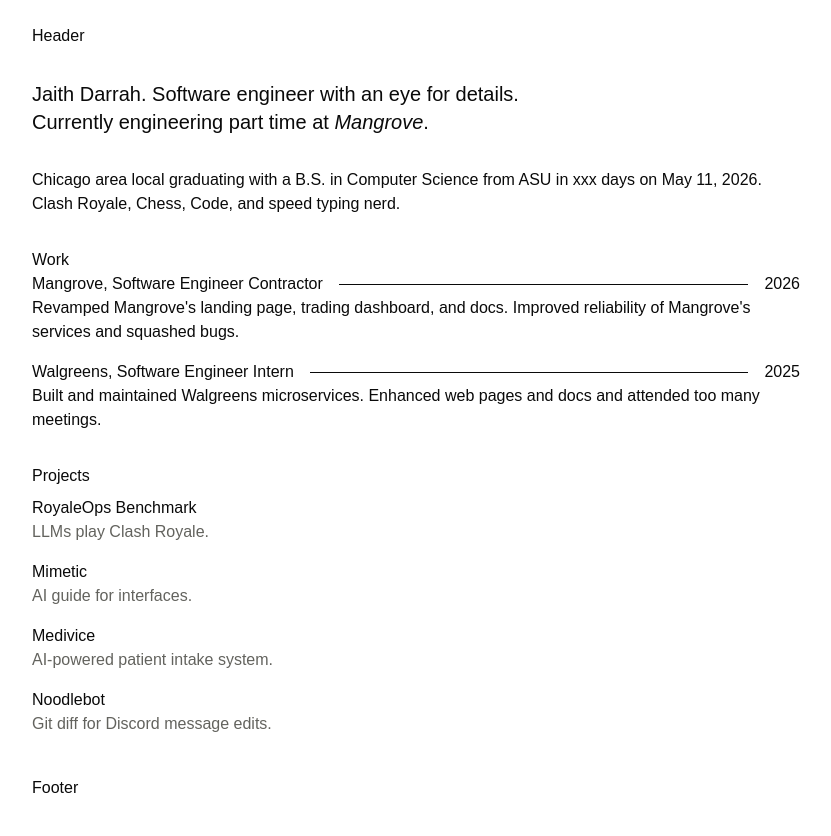
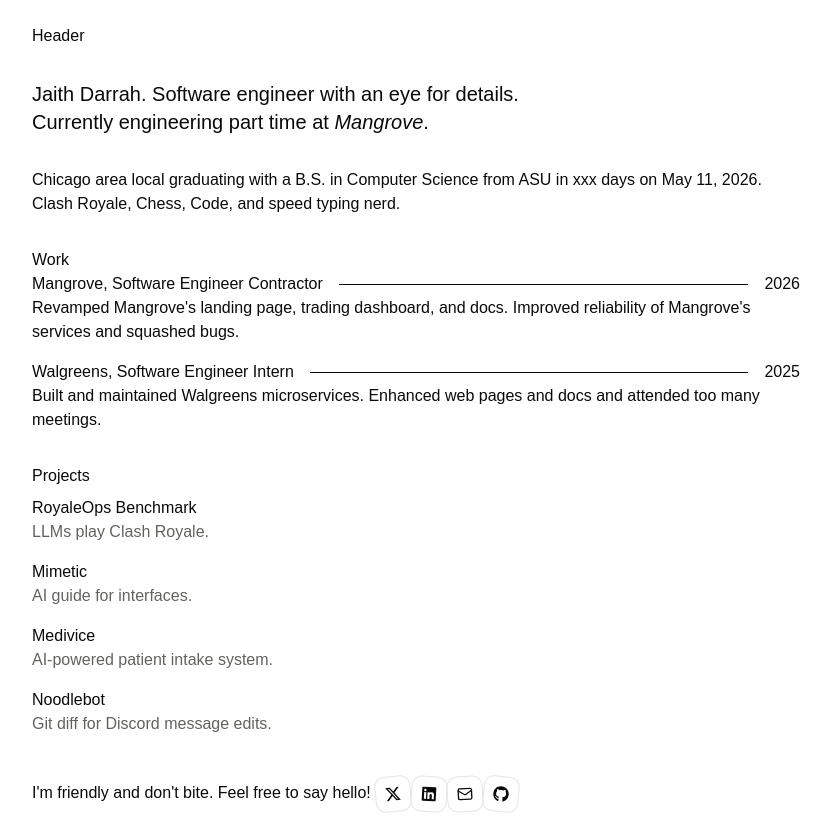
Before and after one commit to AwesomeJaith/jaithdarrah-dot-com-v3, a Next.js app: page / in a window 1280 px wide. Shown: the whole page, without its empty margins (224-1055 px from the left). Built offline with nearby package versions, Linux system fonts and the light colour scheme; a web font is replaced by a local one.

Commit message:
Add footer withi socials

```diff
--- a/package.json
+++ b/package.json
@@ -15,11 +15,12 @@
     "@base-ui/react": "^1.3.0",
     "class-variance-authority": "^0.7.1",
     "clsx": "^2.1.1",
-    "lucide-react": "^0.577.0",
+    "lucide-react": "1.0.0-rc.1",
     "next": "16.1.7",
     "next-themes": "^0.4.6",
     "react": "^19.2.4",
     "react-dom": "^19.2.4",
+    "react-icons": "^5.6.0",
     "shadcn": "^4.1.0",
     "tailwind-merge": "^3.5.0",
     "tw-animate-css": "^1.4.0"
--- a/src/components/footer.tsx
+++ b/src/components/footer.tsx
@@ -1,5 +1,49 @@
+"use client"
+
+import { SocialIcon } from "./social-icon"
+import { FaGithub, FaXTwitter } from "react-icons/fa6"
+import { FaLinkedin } from "react-icons/fa"
+import { Mail } from "lucide-react"
+
+const socials = [
+  {
+    socialIcon: <FaXTwitter />,
+    socialLink: "https://x.com/darrah_jaith",
+    label: "X.com profile",
+    className: "-rotate-6",
+  },
+  {
+    socialIcon: <FaLinkedin />,
+    socialLink: "https://linkedin.com/in/jaithdarrah",
+    label: "LinkedIn profile",
+    className: "rotate-3",
+  },
+  {
+    socialIcon: <Mail size={16} />,
+    socialLink: "mailto:hi@jaithdarrah.com",
+    label: "Email",
+    className: "-rotate-3",
+  },
+  {
+    socialIcon: <FaGithub />,
+    socialLink: "https://github.com/awesomejaith",
+    label: "GitHub profile",
+    className: "rotate-6",
+  },
+]
+
+// TODO: Improve feel of social icons. Don't quite fit with the vibe.
 function Footer() {
-  return <div className="w-full max-w-3xl">Footer</div>
+  return (
+    <footer className="w-full max-w-3xl">
+      I&apos;m friendly and don&apos;t bite. Feel free to say hello!{" "}
+      <span className="inline-flex align-middle">
+        {socials.map((social) => (
+          <SocialIcon key={social.label} {...social} />
+        ))}
+      </span>
+    </footer>
+  )
 }
 
 export { Footer }
--- /dev/null
+++ b/src/components/social-icon.tsx
@@ -0,0 +1,22 @@
+interface SocialIconProps {
+  socialIcon: React.ReactNode
+  socialLink: string
+  label: string
+  className?: string
+}
+
+function SocialIcon({ socialIcon, socialLink, label, className }: SocialIconProps) {
+  return (
+    <a
+      href={socialLink}
+      target="_blank"
+      rel="noopener noreferrer"
+      aria-label={label}
+      className={`flex size-9 items-center justify-center rounded-lg border border-neutral-200 transition-colors hover:z-10 hover:bg-neutral-100 dark:border-neutral-700 dark:hover:bg-neutral-800 ${className ?? ""}`}
+    >
+      {socialIcon}
+    </a>
+  )
+}
+
+export { SocialIcon }
```
Also changed, not shown: 1 other file (tests, documents, lock files or other folders).
